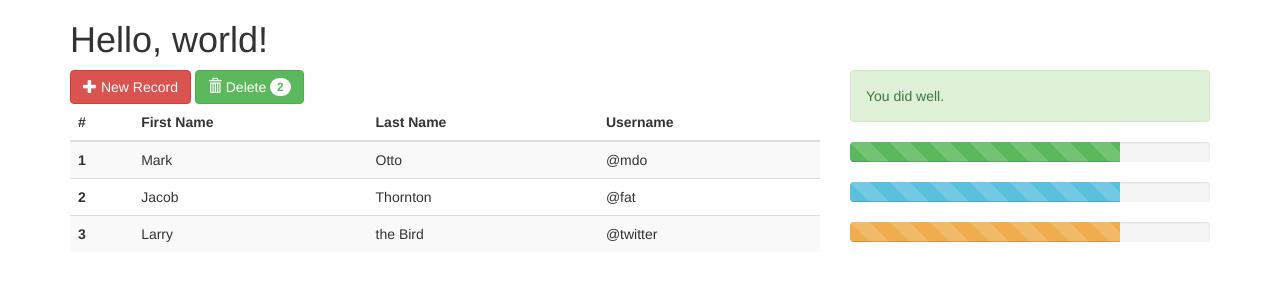
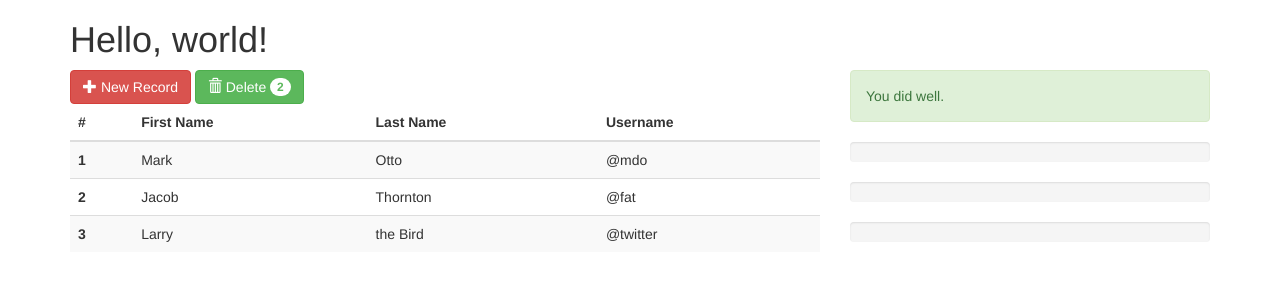
Before and after one commit to deisingj1/cps493, a PHP site: page / in a window 1280 px wide. Shown: the top 300 px of the page. Run offline with PHP 8.4, Linux system fonts and the light colour scheme; some libraries are stand-ins or nearby versions.

Commit message:
added javascript

```diff
--- a/sandbox/index.php
+++ b/sandbox/index.php
@@ -87,7 +87,17 @@
     <!-- Include all compiled plugins (below), or include individual files as needed -->
     <script src="https://maxcdn.bootstrapcdn.com/bootstrap/3.3.5/js/bootstrap.min.js"></script>
     <script>
-        $(".progress-bar").animate({width: "75%"}, 6000)
+        (function() {
+          $(".progress-bar").animate({width: "75%"}, 0);
+
+          var SomeName = function (){
+            intendedWidth = $(".progress-bar").width() * 0.75;
+            $(".progress-bar").animate({width: 0}, 2000);
+          }
+          SomeName();
+          setTimeout( SomeName, 1000);
+        })()
+
     </script>
     </div>
   </body>
```
